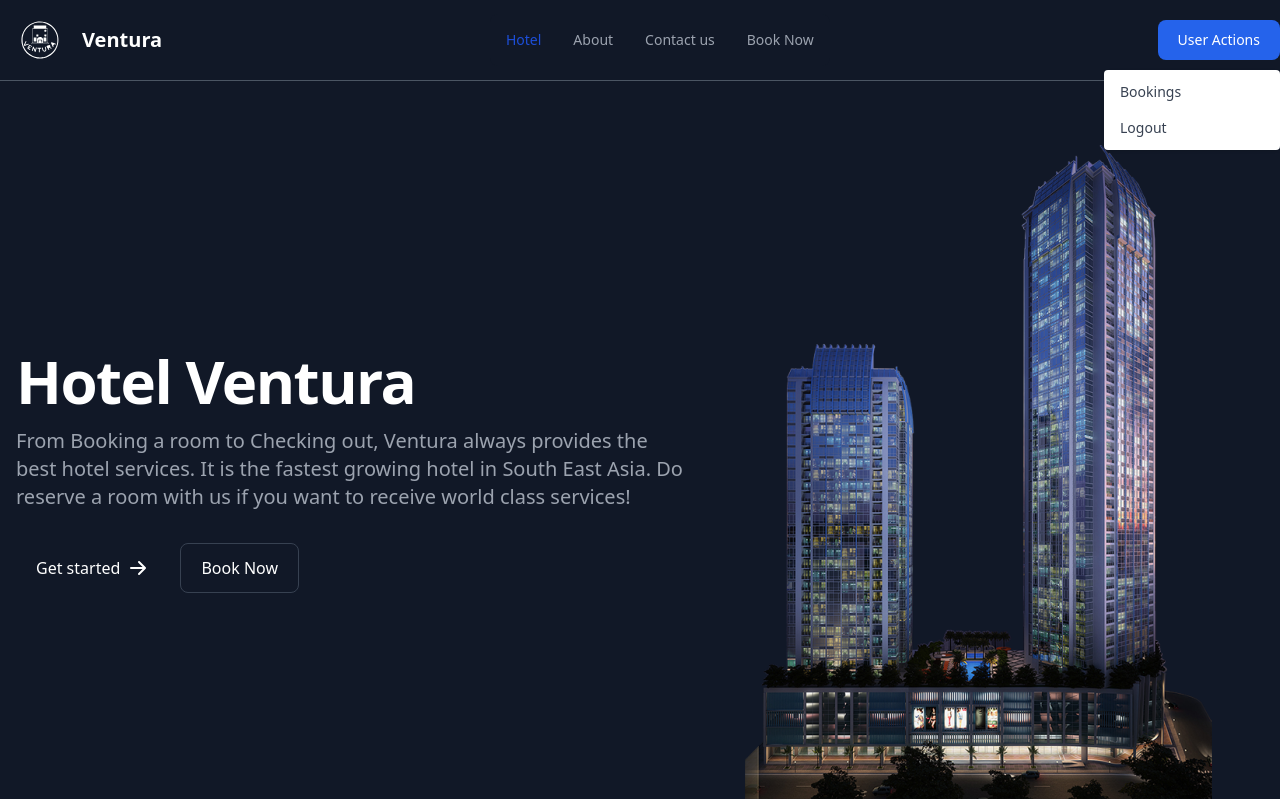
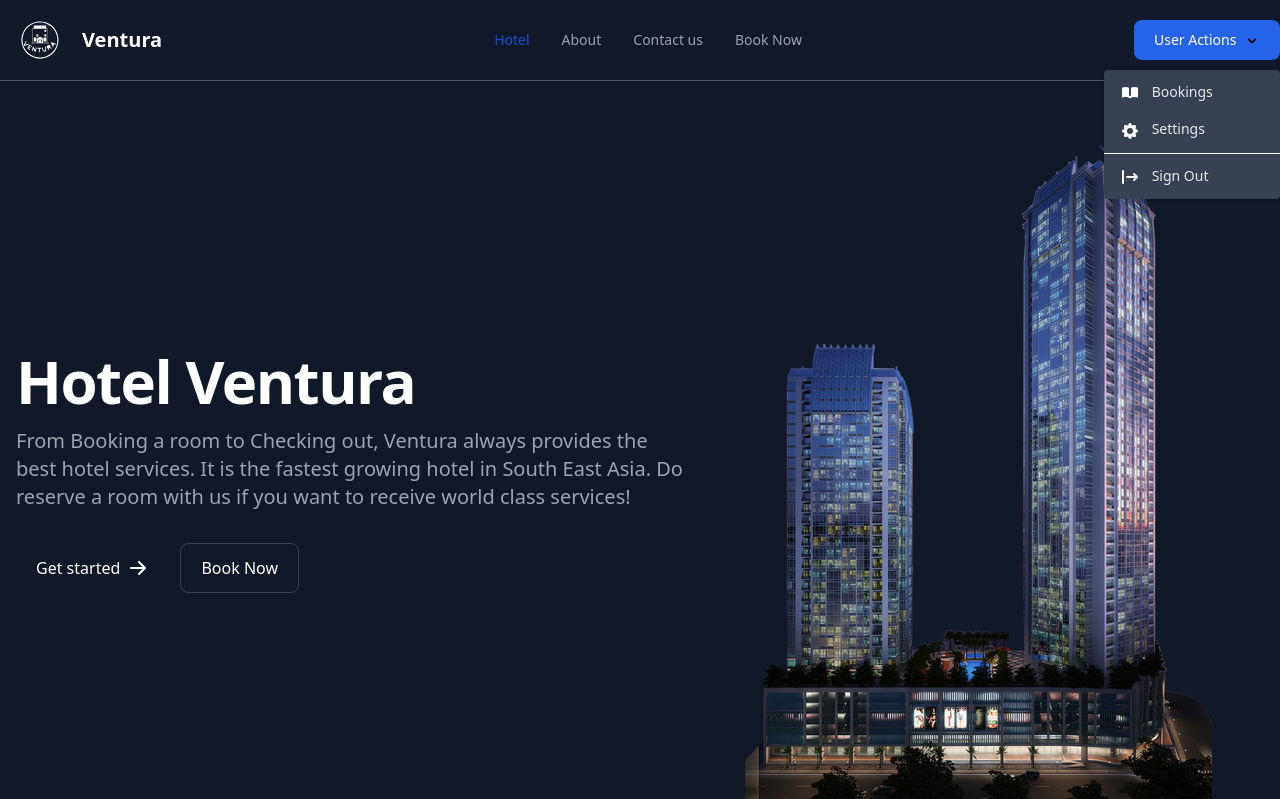
Before and after one commit to ict3x03-ventura/ventura, a Django app: page / in a window 1280 px wide, after a click on "User Actions". Shown: the top 799 px of the page. Run offline with Django 4.2, Linux system fonts and the light colour scheme; the visitor is signed in with stand-in values (Sample User, id 1); some libraries are stand-ins or nearby versions.

Commit message:
feat: 2fa setup

```diff
--- a/web/templates/navbar.html
+++ b/web/templates/navbar.html
@@ -8,25 +8,43 @@
   <div class="flex md:order-2">
 
       <button id="dropdownDefault" data-dropdown-toggle="dropdown" type="button" class="text-white focus:ring-4 focus:outline-none font-medium rounded-lg text-sm px-5 py-2.5 text-center mr-3 md:mr-0 bg-blue-600 hover:bg-blue-700 focus:ring-blue-800">
-      {% if not user.is_authenticated %} Get Started {% else %} User Actions {% endif %} </button>
-        <div id="dropdown" class="hidden z-10 w-44 bg-white rounded divide-y divide-gray-100 shadow dark:bg-gray-700">
-          <ul class="py-1 text-sm text-gray-700 dark:text-gray-200" aria-labelledby="dropdownDefault">
+      {% if not user.is_authenticated %} Get Started {% else %} User Actions {% endif %}
+      <img src="{% static '/image/dropdown.svg' %}" class="inline-block ml-1 h-4 w-4" alt="chevron-down">
+      </button>
+        <div id="dropdown" class="hidden z-10 w-44 rounded divide-y divide-gray-100 shadow bg-gray-700">
+          <ul class="py-1 text-sm text-gray-200" aria-labelledby="dropdownDefault">
             {% if not user.is_authenticated %}
             <li>
-              <a href="{%url 'weblogin'%}" class="block py-2 px-4 hover:bg-gray-100 dark:hover:bg-gray-600 dark:hover:text-white">Login</a>
+              <a href="{%url 'weblogin'%}" class="block py-2 px-4 hover:bg-gray-600 hover:text-white">
+                <img src="{% static '/image/login.svg' %}" class="inline-block h-5 w-5 mr-2" alt="Login">
+                Sign In
+              </a>
             </li>
             <li>
-              <a href="{%url 'webregister'%}" class="block py-2 px-4 hover:bg-gray-100 dark:hover:bg-gray-600 dark:hover:text-white">Register</a>
+              <a href="{%url 'webregister'%}" class="block py-2 px-4 hover:bg-gray-600 hover:text-white">
+              <img src="{% static '/image/register.svg' %}" class="inline-block h-5 w-5 mr-2" alt="Register">
+                Register
+              </a>
             </li>
             {% else %}
             <li>
-              <a href="{%url 'paybooking'%}" class="block py-2 px-4 hover:bg-gray-100 dark:hover:bg-gray-600 dark:hover:text-white">Bookings</a>
+              <a href="{%url 'paybooking'%}" class="block py-2 px-4 hover:bg-gray-600 hover:text-white">
+                <img src="{% static '/image/booking.svg' %}" class="inline-block h-5 w-5 mr-2" alt="booking">
+                Bookings</a>
             </li>
             <li>
-              <a href="{%url 'weblogout'%}" class="block py-2 px-4 hover:bg-gray-100 dark:hover:bg-gray-600 dark:hover:text-white">Logout</a>
+              <a href="{%url 'usersetting'%}" class="block py-2 px-4 hover:bg-gray-600 hover:text-white">
+                <img src="{% static '/image/settings.svg' %}" class="inline-block h-5 w-5 mr-2" alt="setting">
+                Settings</a>
             </li>
+          </ul>
+            <div class="py-1 text-sm text-gray-200">
+              <a href="{%url 'weblogout'%}" class="block py-2 px-4 hover:bg-gray-600 hover:text-white">
+                <img src="{% static '/image/logout.svg' %}" class="inline-block h-5 w-5 mr-2" alt="logout">
+                Sign Out</a>
+            </div>
             {% endif %}
-          </ul>
+
       </div>
 
       <button data-collapse-toggle="navbar-sticky" type="button" class="inline-flex items-center p-2 text-sm rounded-lg md:hidden focus:outline-none focus:ring-2 text-gray-400 hover:bg-gray-700 focus:ring-gray-600" aria-controls="navbar-sticky" aria-expanded="false">
--- a/web/urls.py
+++ b/web/urls.py
@@ -21,4 +21,5 @@ urlpatterns = [
     path('room', views.room, name='webroom'),
     path('booking', views.booking, name='paybooking'),
     path('logout', views.logoutUser, name='weblogout'),
+    path('settings', views.settings, name='usersetting'),
 ]
--- a/web/views.py
+++ b/web/views.py
@@ -60,3 +60,6 @@ def logoutUser(request):
 
 def booking(request):
     return render(request, 'booking.html')
+
+def settings(request):
+    return render(request, 'mfasettings.html')
```
Also changed, not shown: pgadmin_data/pgadmin4.db, web/static/image/booking.svg (added), web/static/image/dropdown.svg (added), web/static/image/login.svg (added), web/static/image/logout.svg (added), web/static/image/register.svg (added), web/static/image/settings.svg (added), web/templates/mfasettings.html (added), 8 other files.
